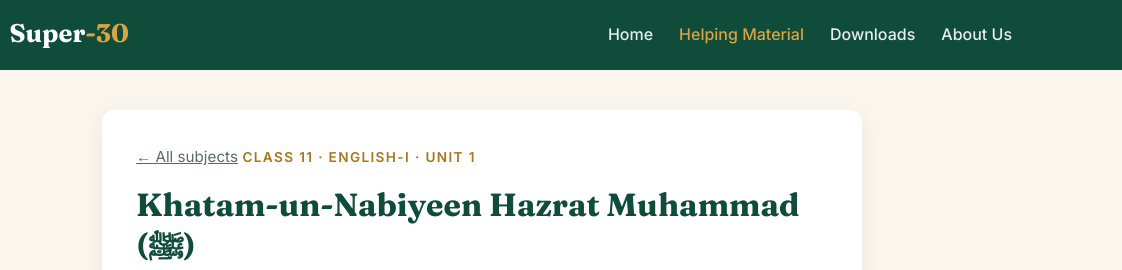
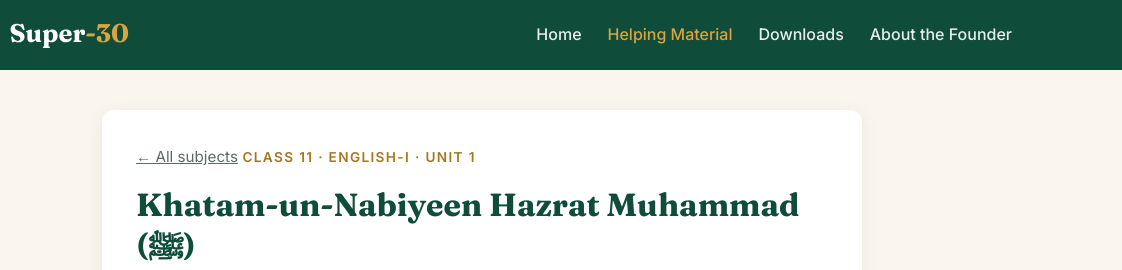
Before and after one commit to smalikkpr/Super-30, a plain HTML site: page class11-english-unit1.html in a window 1280 px wide. Shown: the top 270 px of the page, 158-1280 px from the left. Drawn offline with Linux system fonts and the light colour scheme; a web font is replaced by a local one.

Commit message:
tab name badla

```diff
--- a/class11-english-unit1.html
+++ b/class11-english-unit1.html
@@ -27,7 +27,7 @@
         <li><a href="index.html">Home</a></li>
         <li><a href="tests.html" class="active">Helping Material</a></li>
         <li><a href="downloads.html">Downloads</a></li>
-        <li><a href="about.html">About Us</a></li>
+        <li><a href="about.html">About the Founder</a></li>
       </ul>
     </div>
   </header>
```
Also changed, not shown: downloads.html (+1 -1 lines), english11-pair-of-words.html (+1 -1 lines), index.html (+1 -1 lines), tests.html (+1 -1 lines).
